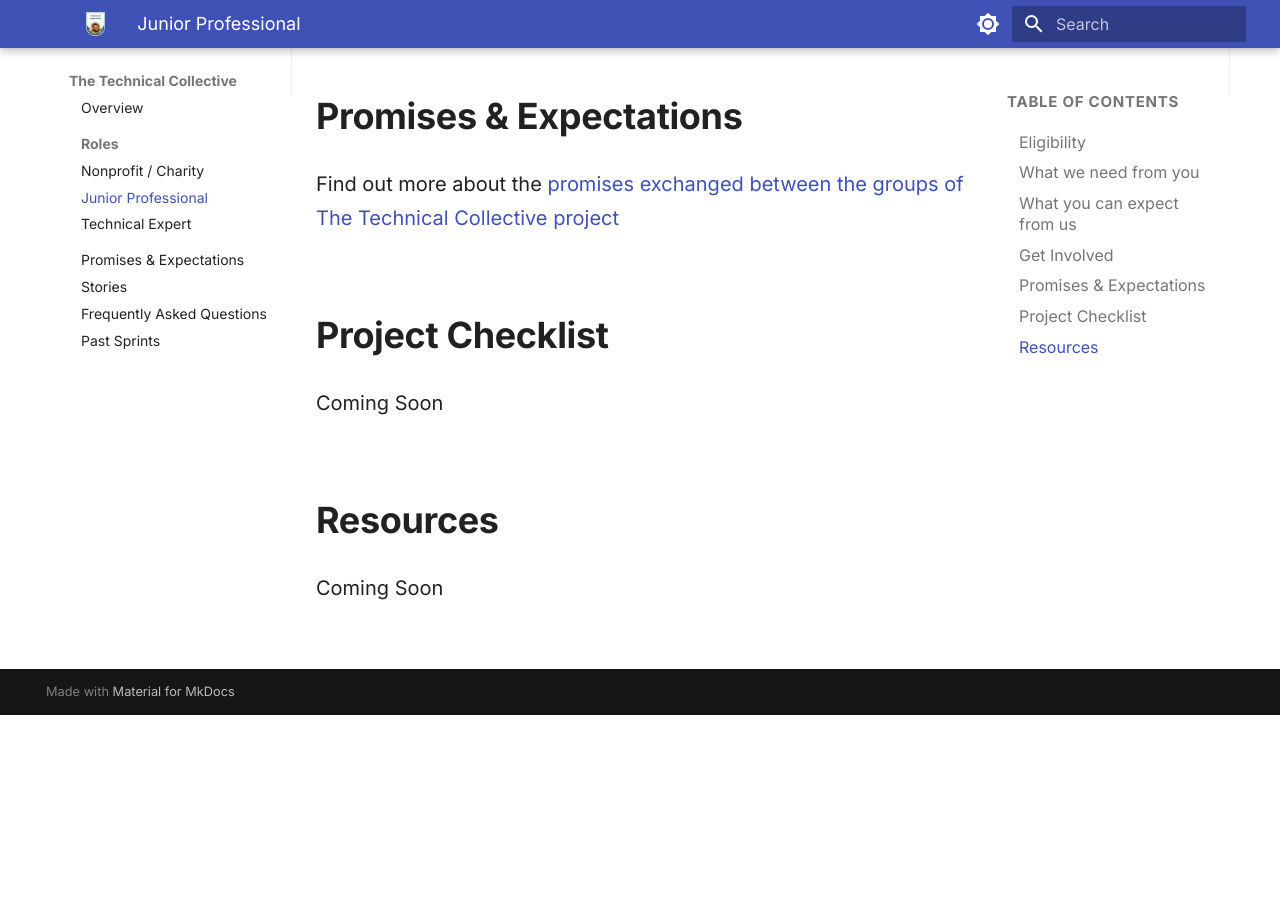
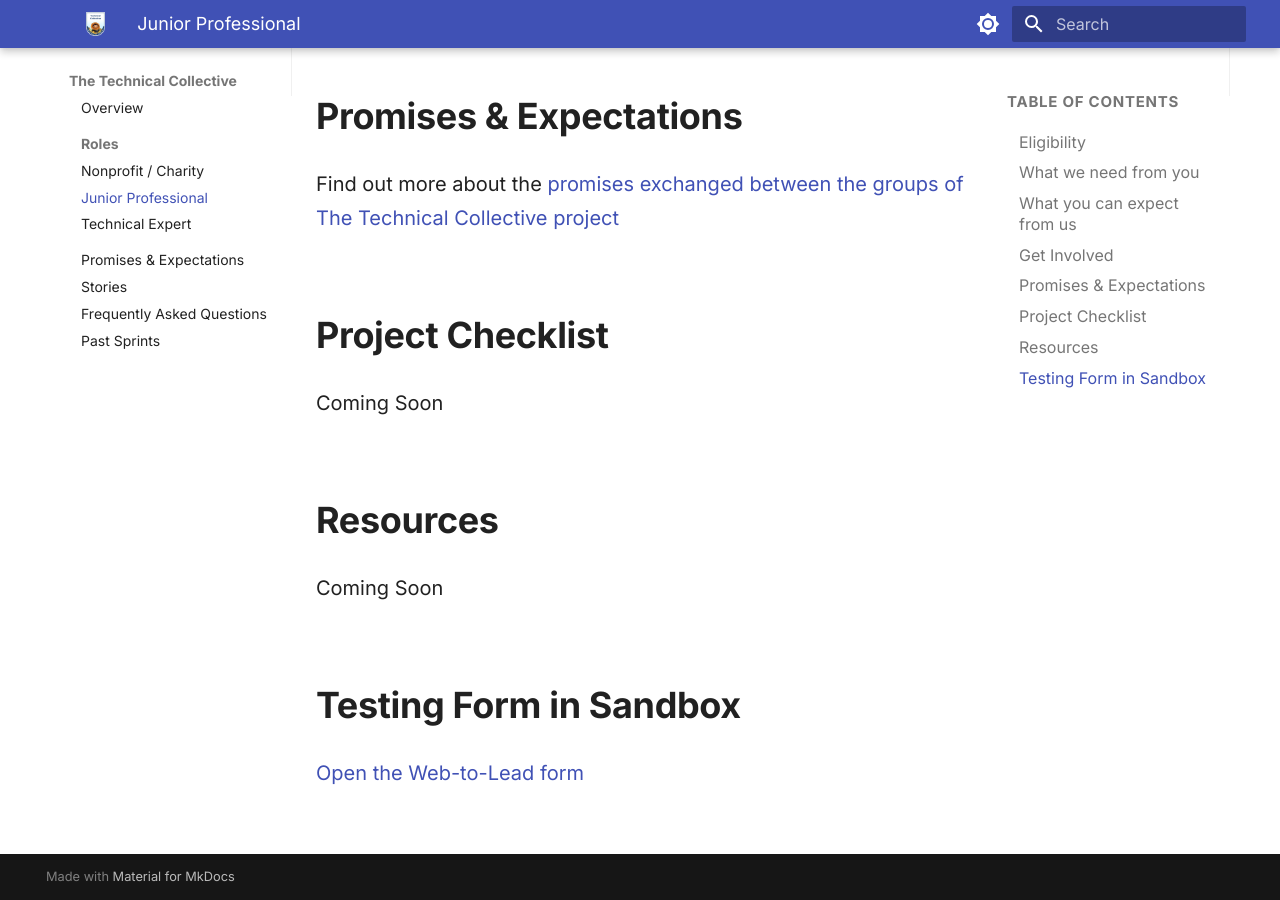
Before and after one commit to SFDO-Community-Sprints/The-Technical-Collective, an MkDocs documentation site: the page built from files/docs/roles/junior-professional.md, in a window 1280 px wide and 900 px high, scrolled down 2566 px. Built offline with MkDocs 1.6.1 and Material for MkDocs 9.7.7, drawn with Linux system fonts in a browser that asks for light colours; before the commit the page ends 3281 px from its top, so only the background shows below that.

Commit message:
web to lead test sandbox

```diff
--- a/files/docs/roles/junior-professional.md
+++ b/files/docs/roles/junior-professional.md
@@ -44,3 +44,6 @@ Coming Soon
 
 ## Resources
 Coming Soon
+
+## Testing Form in Sandbox
+[Open the Web-to-Lead form](./forms/TTCwebtolead.html)
```
Also changed, not shown: files/docs/assets/forms/TTCwebtolead.html (added).
